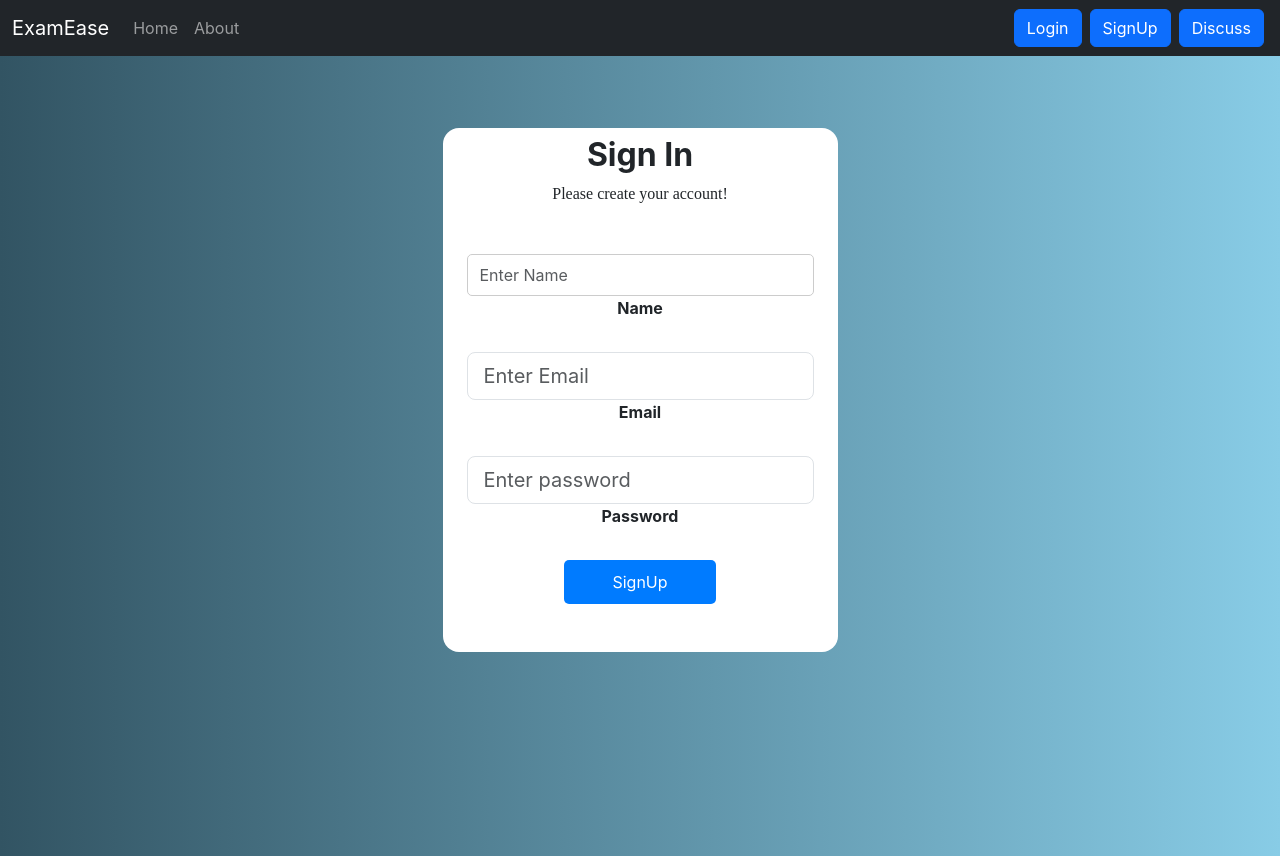
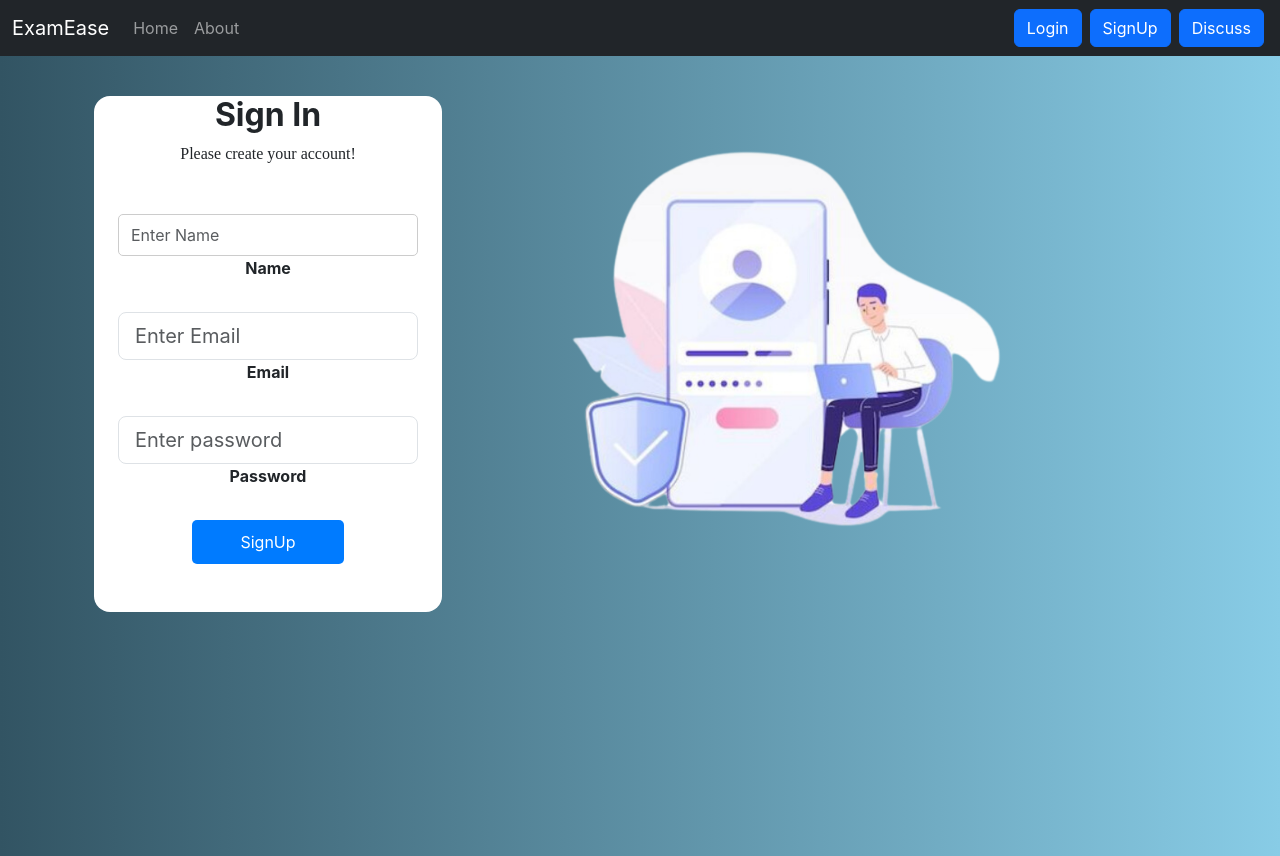
Before and after one commit to Abhishek-Verma75230/ExamEase, a React (Create React App) app in the folder frontend/: page /signup in a window 1280 px wide. Built offline with nearby package versions, Linux system fonts and the light colour scheme.

Commit message:
SignUp Page UI changed

```diff
--- a/frontend/src/components/Signup.js
+++ b/frontend/src/components/Signup.js
@@ -1,6 +1,7 @@
 import React, { useState } from 'react';
 import axios from 'axios';
 import { useNavigate } from 'react-router-dom';
+import background from "../photos/signup.png";
 
 const SignupPage = () => {
   const [signupData, setSignupData] = useState({ name: '', email: '', password: '' });
@@ -27,11 +28,12 @@ const SignupPage = () => {
       backgroundImage: "linear-gradient(to right,  #325463, #88cce6)",        width: "100vw",
       height: "100vh",
     }}>
-
+     <div className="container">
+        <div className="container">
     <div className="row" >
 
 
-    <div class="  d-flex justify-content-center align-items-center my-5" >
+    <div class=" col-sm-4 my-3" >
     <div className="mb-md-5 mt-md-4  pb-5 text-center"style={{borderRadius:"1rem",background:"white"}} >
       <h2 class="fw-bold mb-2 my-2 text-center text-dark">Sign In</h2>
       <p class="text-dark mb-5 text-center">Please create your account!</p>
@@ -59,6 +61,13 @@ const SignupPage = () => {
         {error && <p>{error}</p>}
     </div>
     </div>
+    <div class="col-sm-7">
+              <div className="container">
+                <img className="img-fluid" src={background} alt="book" />
+              </div>
+            </div>
+    </div>
+    </div>
     </div>
     </div>
 
```
